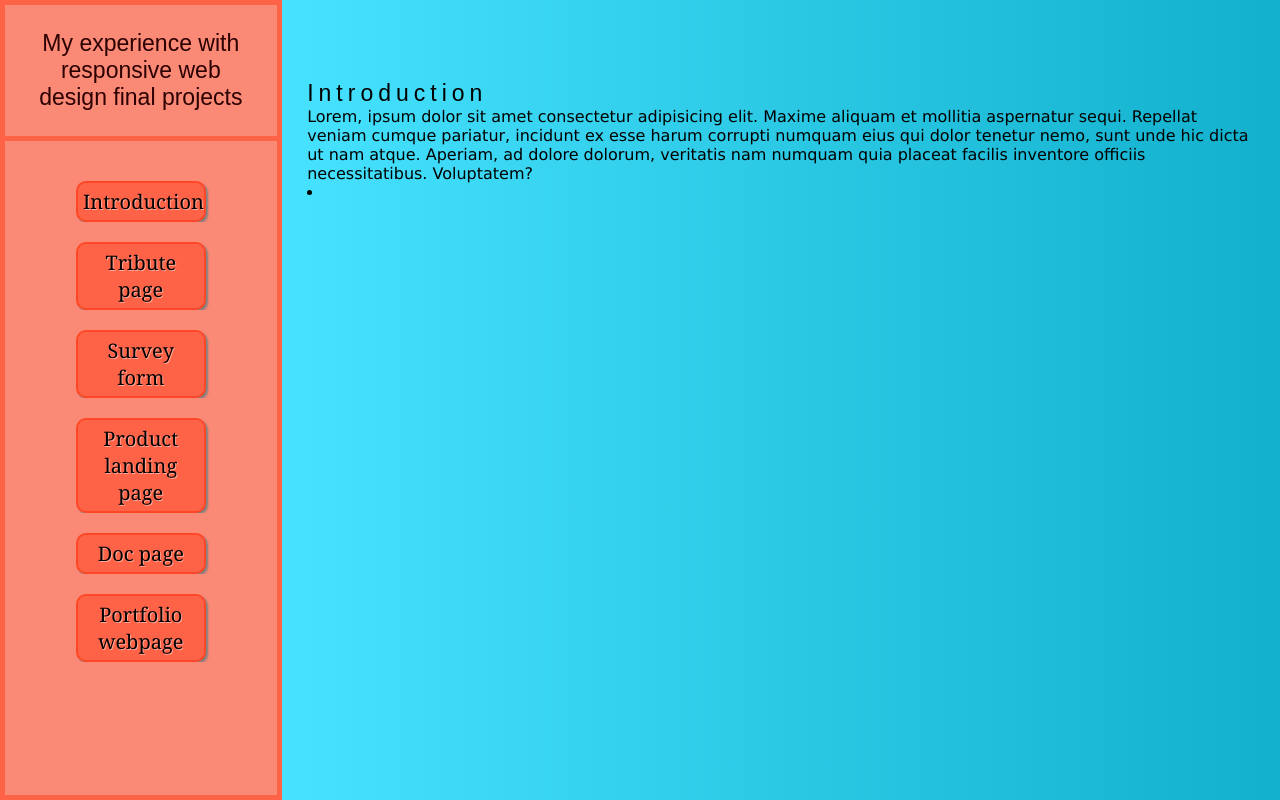
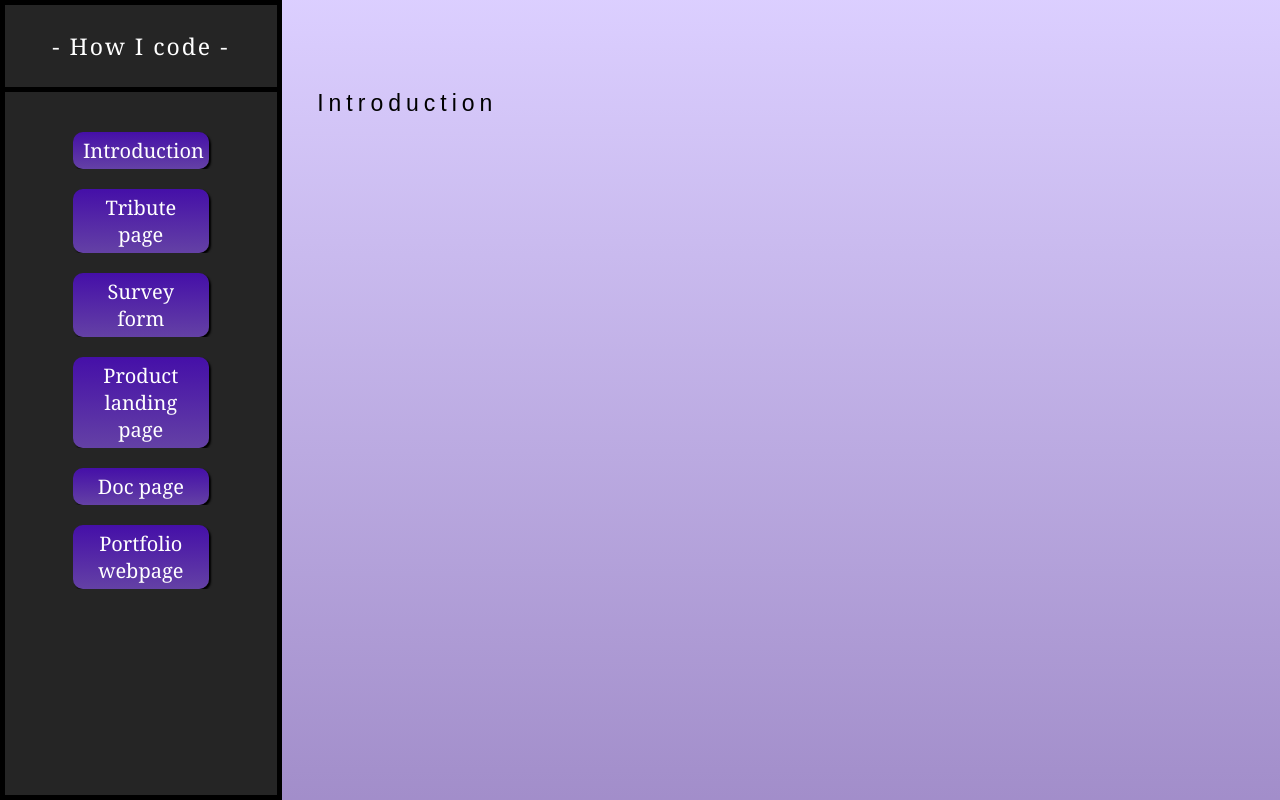
Before and after one commit to IgnacioArmandUgon/FCC5project, a plain HTML site: page index.html in a window 1280 px wide. Shown: the top 800 px of the page. Drawn offline with Linux system fonts and the light colour scheme.

Commit message:
Add files via upload

```diff
--- a/index.html
+++ b/index.html
@@ -1,31 +1,32 @@
 <!DOCTYPE html>
 
 <head>
-<title>My FCC experience</title>
+<title>How I code</title>
  <link rel="stylesheet" href="main.css">
 
 </head>
 <body>
-    <aside id="navbar">
+    <nav id="navbar">
        <header id="header">
-        My experience with responsive web design final projects
+        - How I code -
        </header>
        <ul>
         <li><a class="nav-link" href="#Introduction" >Introduction</a></li>
         <li><a class="nav-link" href="#Tribute_page">Tribute page</a></li>
         <li><a class="nav-link" href="#Survey_form">Survey form</a></li>
         <li><a class="nav-link" href="#Product_landing_page">Product landing page</a></li>
-        <li><a class="nav-link" href="#Documentation_page">Doc page</a></li>
+        <li><a class="nav-link" href="#Doc_page">Doc page</a></li>
         <li><a class="nav-link" href="#Portfolio_webpage">Portfolio webpage</a></li>
     </ul>
-    </aside>
+</nav>
 
-    <div id="main-doc">
+    <main id="main-doc">
         <section class="main-section" id="Introduction">
             <header>
                 Introduction
             </header>
-            <p>Lorem, ipsum dolor sit amet consectetur adipisicing elit. Maxime aliquam et mollitia aspernatur sequi. Repellat veniam cumque pariatur, incidunt ex esse harum corrupti numquam eius qui dolor tenetur nemo, sunt unde hic dicta ut nam atque. Aperiam, ad dolore dolorum, veritatis nam numquam quia placeat facilis inventore officiis necessitatibus. Voluptatem?<code></code></p>
+            <p>
+            <code></code></p>
             <p><li></li></p>
         </section>
         <section class="main-section" id="Tribute_page">
@@ -49,9 +50,9 @@
             <p><code></code></p>
             <p><li></li></p>
         </section>
-        <section class="main-section" id="Documentation_page">
+        <section class="main-section" id="Doc_page">
             <header>
-                Documentation page
+                Doc page
             </header>
             <p><code></code></p>
             <p><li></li></p>
@@ -65,7 +66,7 @@
         </section>
 
 
-    </div>
+    </main>
 
 <script src="https://cdn.freecodecamp.org/testable-projects-fcc/v1/bundle.js"></script>
 </body>
--- a/main.css
+++ b/main.css
@@ -5,19 +5,19 @@
     overflow-x: hidden;
 }
 :root {
-    background-image: linear-gradient(rgb(255, 255, 255), rgb(253, 169, 154));
+    background-image: linear-gradient(rgba(213, 198, 255, 0.849), #8c74b9e8);
     background-size: 100% 100%;
     font-family:Verdana, Geneva, Tahoma, sans-serif
 }
 body {
 }
-body aside {
+body #navbar {
     display: fixed;
     left: 0;
     top:0;
     float: left;
-    background-color: rgb(250, 137, 117);
-    border: 5px solid #ff6347;
+    background-color: #252525;
+    border: 5px solid #000000;
     width: 22vw;
     height: 100vh;
     box-sizing: border-box;
@@ -26,10 +26,10 @@ body aside {
 }
 #header {
     padding: 25px;
-    border-bottom: 5px solid tomato;
-    font-family:fantasy;
-    color: rgb(44, 1, 1);
-
+    border-bottom: 5px solid #000000    ;
+    font-family:Georgia, 'Times New Roman', Times, serif;
+    color: white;
+    letter-spacing: 2px;
     font-size: 23px;
 }
 
@@ -40,37 +40,58 @@ ul {
 }
 ul li {
     margin: 20px 0px;
+
+}
+li {
+
+    list-style-type: none;
 }
 .nav-link {
     display: block;
-    background-color: tomato;
-    border: 2px solid rgb(255, 71, 39);
+    background: linear-gradient(#450fa8, #6441a5);
     border-radius: 10px;
     font-family:Georgia, 'Times New Roman', Times, serif;
-    text-shadow: 1px 1px rgb(255, 169, 154);
-    color: black;
+    color: rgb(255, 255, 255);
+    box-shadow: 2px 2px 2px black;
     text-decoration: none;
-    box-shadow: 2px 2px 2px gray;
-    padding: 5px;
+    padding: 5px 10px 5px 10px;
     width: 50%;
     margin: auto;
     font-size: 20px;
+}
+.nav-link:hover {
+    filter:saturate(60%);
+    filter:hue-rotate(-7deg);
+
+
 }
 header:not(#header) {
     font-size: 23px;
     font-family:fantasy;
     letter-spacing: 5px;
+    padding: 10px;
 
 }
 #main-doc {
     width: 78vw;
     height: 120vh;
     margin-left: 22vw;
+
     overflow-y:scroll;
 
 }
 section {
     height: 100vh;
     padding: 10vh 2vw;
-    background: linear-gradient(to left, #12b0cc, #46e2ff);
 }
+
+p {
+    margin-right: 20vw;
+    margin-top: 5vh;
+}
+@media query (max-width="700px") {
+
+}
+p {
+    padding-right: 30px;
+}
```
